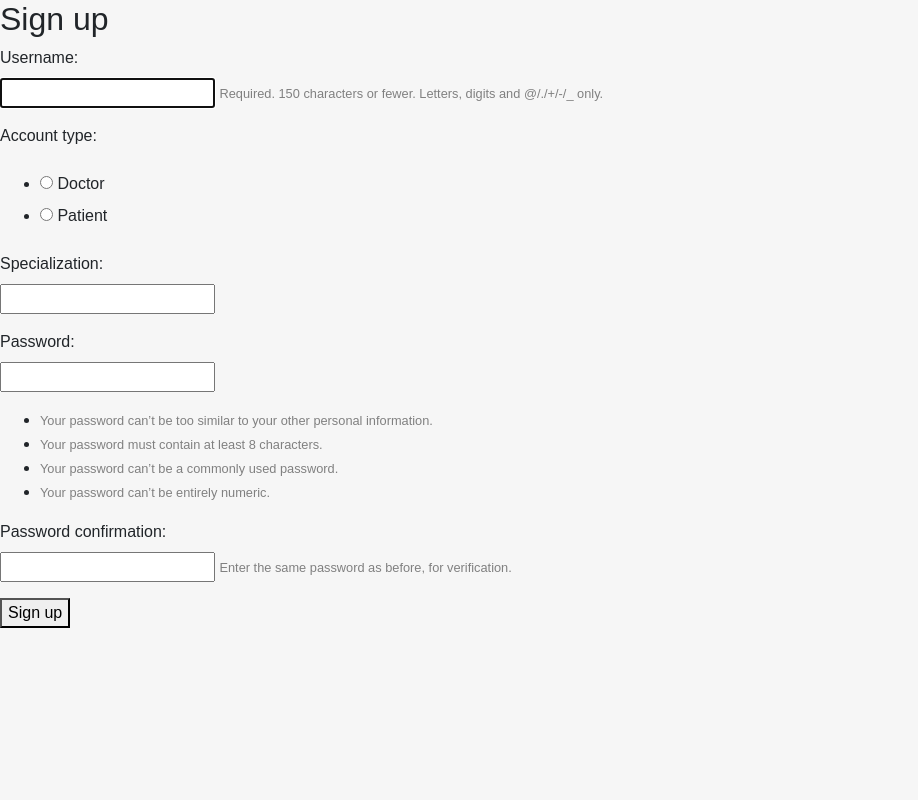
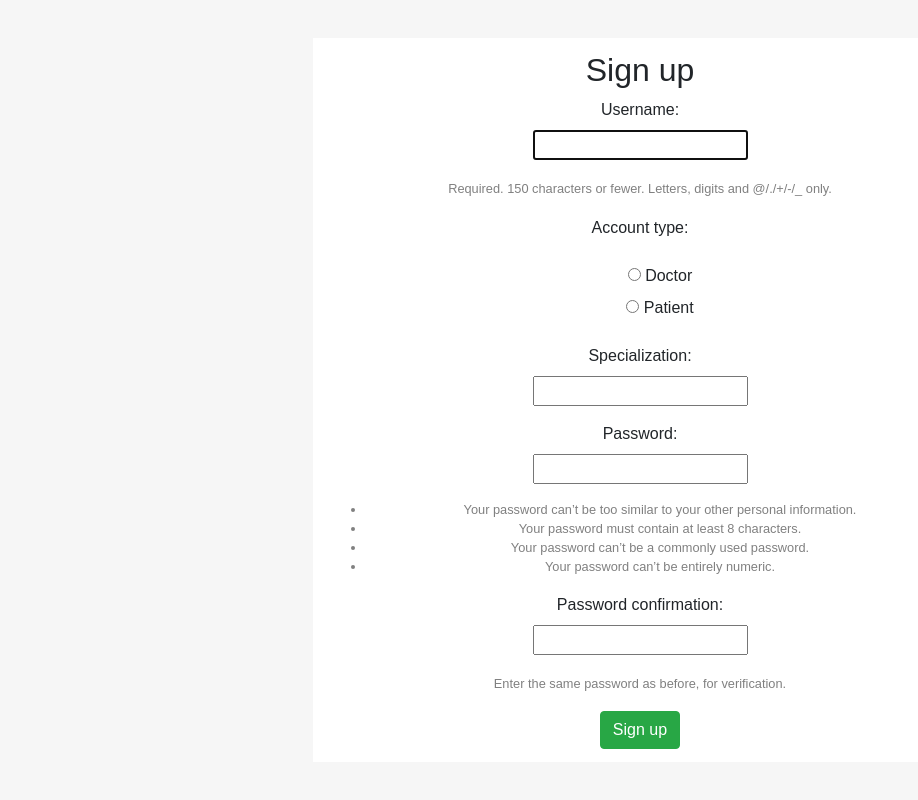
Before and after one commit to AGlowczewska/siwoz, a Django app: page /signup/ in a window 1280 px wide. Shown: the whole page, without its empty margins (0-918 px from the left). Run offline with Django 3.2, Linux system fonts and the light colour scheme; some libraries are stand-ins or nearby versions.

Commit message:
Styled signup page

```diff
--- a/static/style.css
+++ b/static/style.css
@@ -17,3 +17,7 @@ main, .row {
     background-color: white;
     padding: 1%;
 }
+
+#id_account_type {
+    list-style-type:none;
+}
--- a/users/templates/login.html
+++ b/users/templates/login.html
@@ -5,7 +5,6 @@
 
     <div class="row justify-content-md-center align-items-center">
     <div class="col col-md-4 col-md-offset-4 login_form">
-
 
   <h2>Log in to Web Registry</h2>
   {% if form.errors %}
--- a/users/templates/signup.html
+++ b/users/templates/signup.html
@@ -1,6 +1,10 @@
 {% extends 'base.html' %}
 
 {% block content %}
+<div class="'wrapper login_wrapper">
+
+    <div class="row justify-content-md-center align-items-center">
+    <div class="col col-md-6 col-md-offset-3 login_form">
   <h2>Sign up</h2>
   <form method="post">
     {% csrf_token %}
@@ -9,13 +13,14 @@
         {{ field.label_tag }}<br>
         {{ field }}
         {% if field.help_text %}
-          <small style="color: grey">{{ field.help_text }}</small>
+          <div><small style="color: grey">{{ field.help_text }}</small></div>
         {% endif %}
         {% for error in field.errors %}
           <p style="color: red">{{ error }}</p>
         {% endfor %}
       </p>
     {% endfor %}
-    <button type="submit">Sign up</button>
+    <button type="submit" class="btn btn-success">Sign up</button>
   </form>
+    </div></div></div>
 {% endblock %}
```
